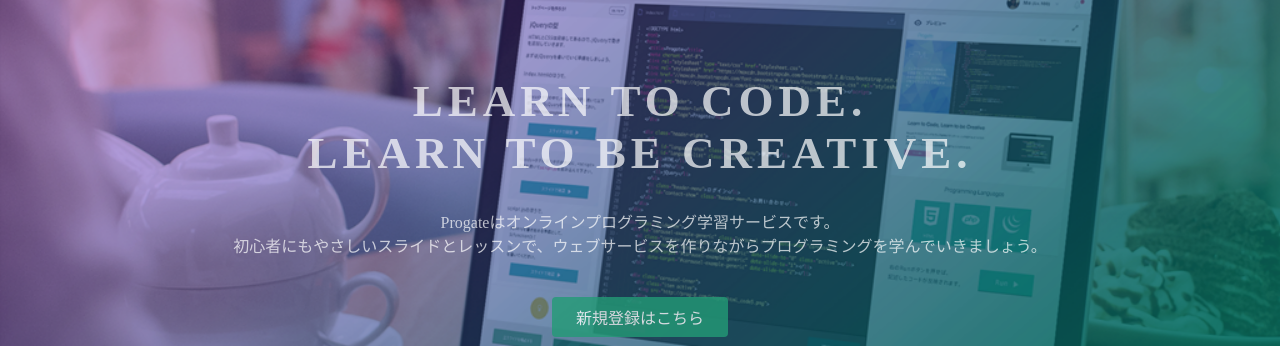
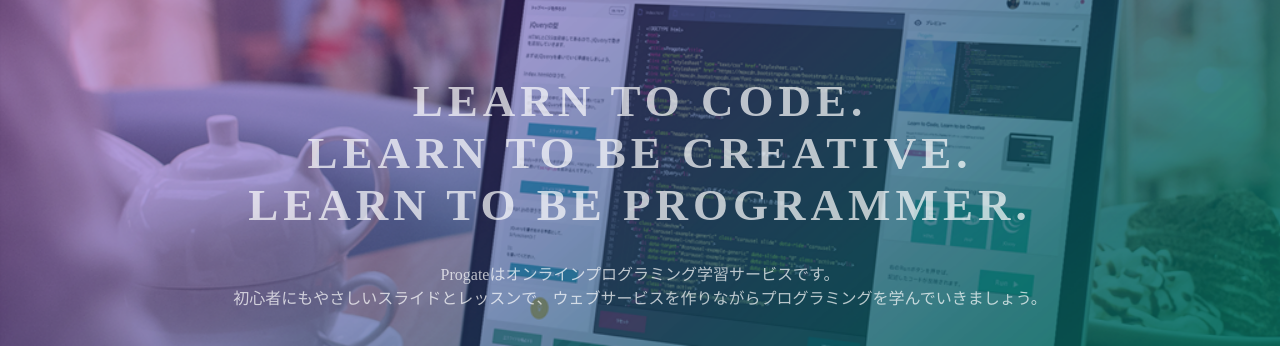
Before and after one commit to saegiri/saegiri.github.io, a plain HTML site: page index.html in a window 1280 px wide. Shown: the part 135-481 px from the top of the page. Drawn offline with Linux system fonts and the light colour scheme.

Commit message:
Update index.html

```diff
--- a/index.html
+++ b/index.html
@@ -23,7 +23,7 @@
   </header>
   <div class="top-wrapper">
     <div class="container">
-      <h1>LEARN TO CODE.<br>LEARN TO BE CREATIVE.</h1>
+      <h1>LEARN TO CODE.<br>LEARN TO BE CREATIVE.<br>LEARN TO BE PROGRAMMER.</h1>
       <p>Progateはオンラインプログラミング学習サービスです。<br>初心者にもやさしいスライドとレッスンで、ウェブサービスを作りながらプログラミングを学んでいきましょう。</p>
       <div class="btn-wrapper">
         <a href="#" class="btn signup">新規登録はこちら</a>
```
